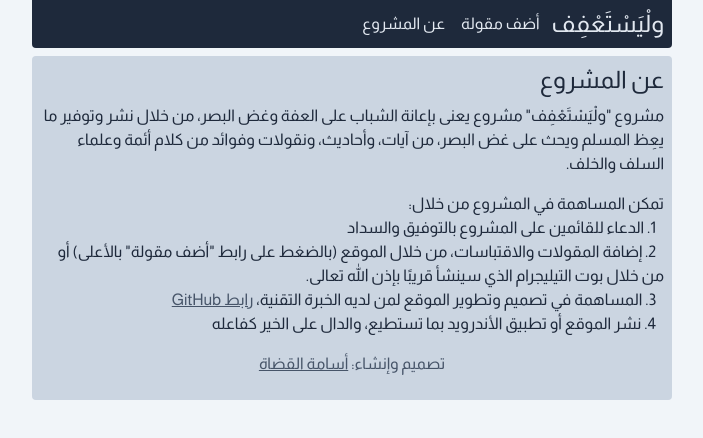
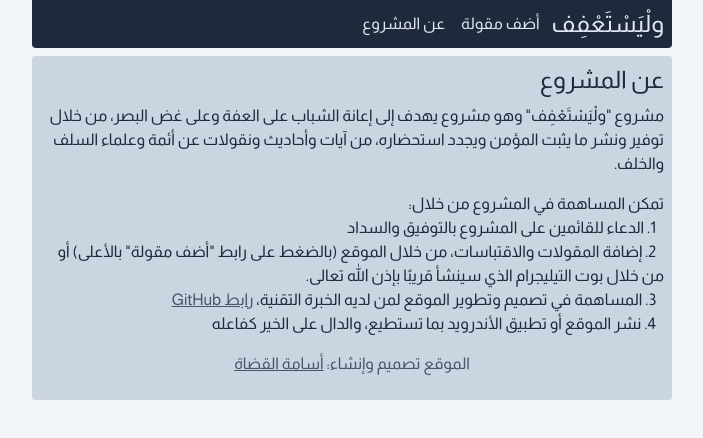
Before and after one commit to BasicPixel/iffa-quotes-frontend, a React (Create React App) app: page /about in a window 1280 px wide. Shown: the top 438 px of the page, without its empty margins (538-1241 px from the left). Built offline with nearby package versions, Linux system fonts and the light colour scheme.

Commit message:
Modfiy about page and quote text size

```diff
--- a/src/components/About.js
+++ b/src/components/About.js
@@ -3,9 +3,9 @@ const About = () => {
     <div className="bg-slate-300 text-slate-800 rounded p-2">
       <h1 className="text-2xl mb-2">عن المشروع</h1>
       <p>
-        مشروع "ولْيَسْتَعْفِف" مشروع يعنى بإعانة الشباب على العفة وغض البصر، من
-        خلال نشر وتوفير ما يعِظ المسلم ويحث على غض البصر، من آيات، وأحاديث،
-        ونقولات وفوائد من كلام أئمة وعلماء السلف والخلف.
+        مشروع "ولْيَسْتَعْفِف" وهو مشروع يهدف إلى إعانة الشباب على العفة وعلى غض
+        البصر، من خلال توفير ونشر ما يثبت المؤمن ويجدد استحضاره، من آيات وأحاديث
+        ونقولات عن أئمة وعلماء السلف والخلف.
       </p>
       <p>
         تمكن المساهمة في المشروع من خلال:
@@ -33,7 +33,7 @@ const About = () => {
         </ol>
       </p>
       <p className="text-slate-600 text-center">
-        تصميم وإنشاء:{" "}
+        الموقع تصميم وإنشاء:{" "}
         <a href="https://t.me/qudah" target="_blank" rel="noreferrer">
           أسامة القضاة
         </a>
--- a/src/components/Home.js
+++ b/src/components/Home.js
@@ -21,10 +21,10 @@ function Home() {
         )}
         {response && (
           <div>
-            <p id="content" className="text-2xl text-center text-slate-700">
+            <p id="content" className="text-xl text-center text-slate-700">
               "{response.content}"
             </p>
-            <p id="source" className="text-lg text-center text-slate-600">
+            <p id="source" className="text-center text-slate-600">
               - {response.source}
             </p>
           </div>
```
